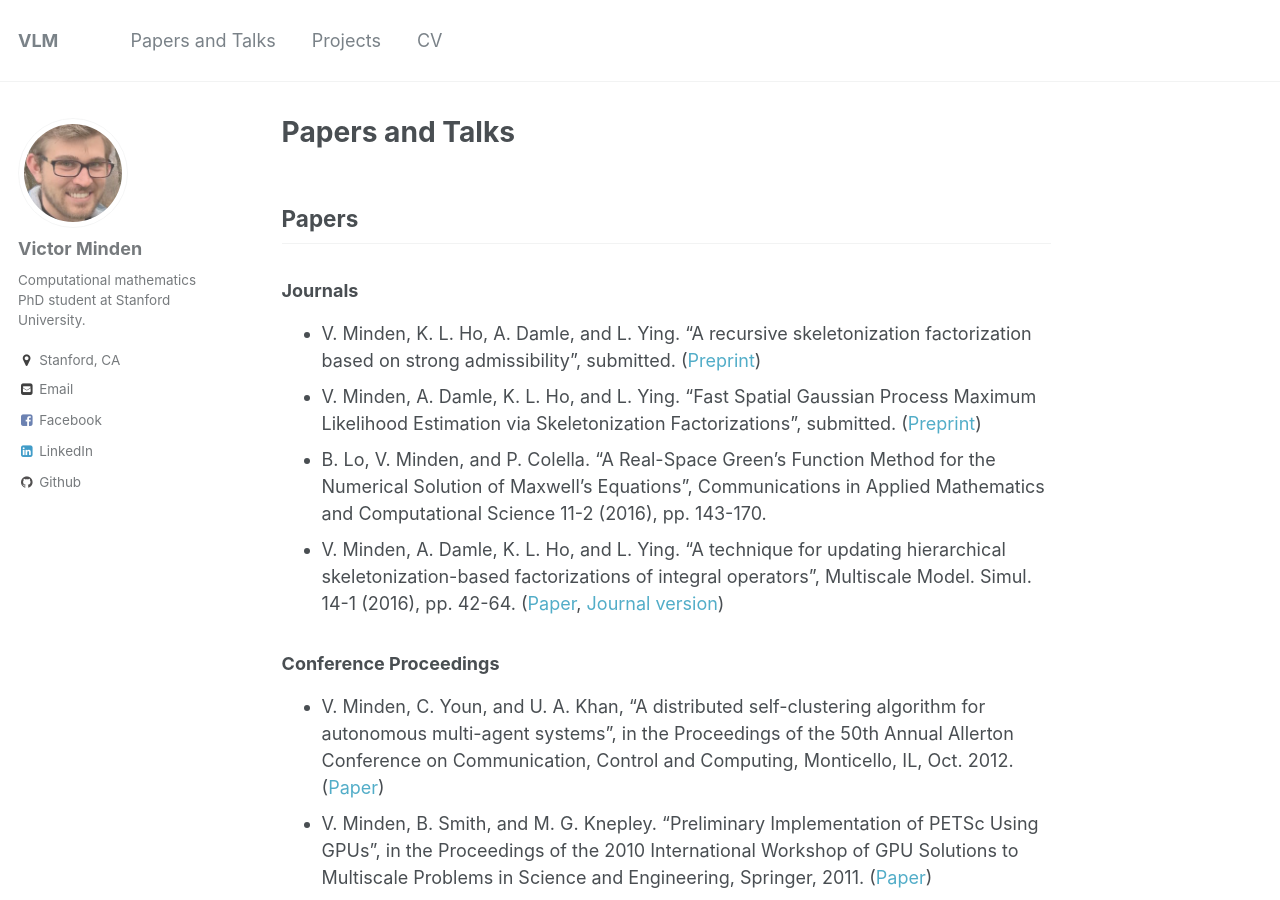
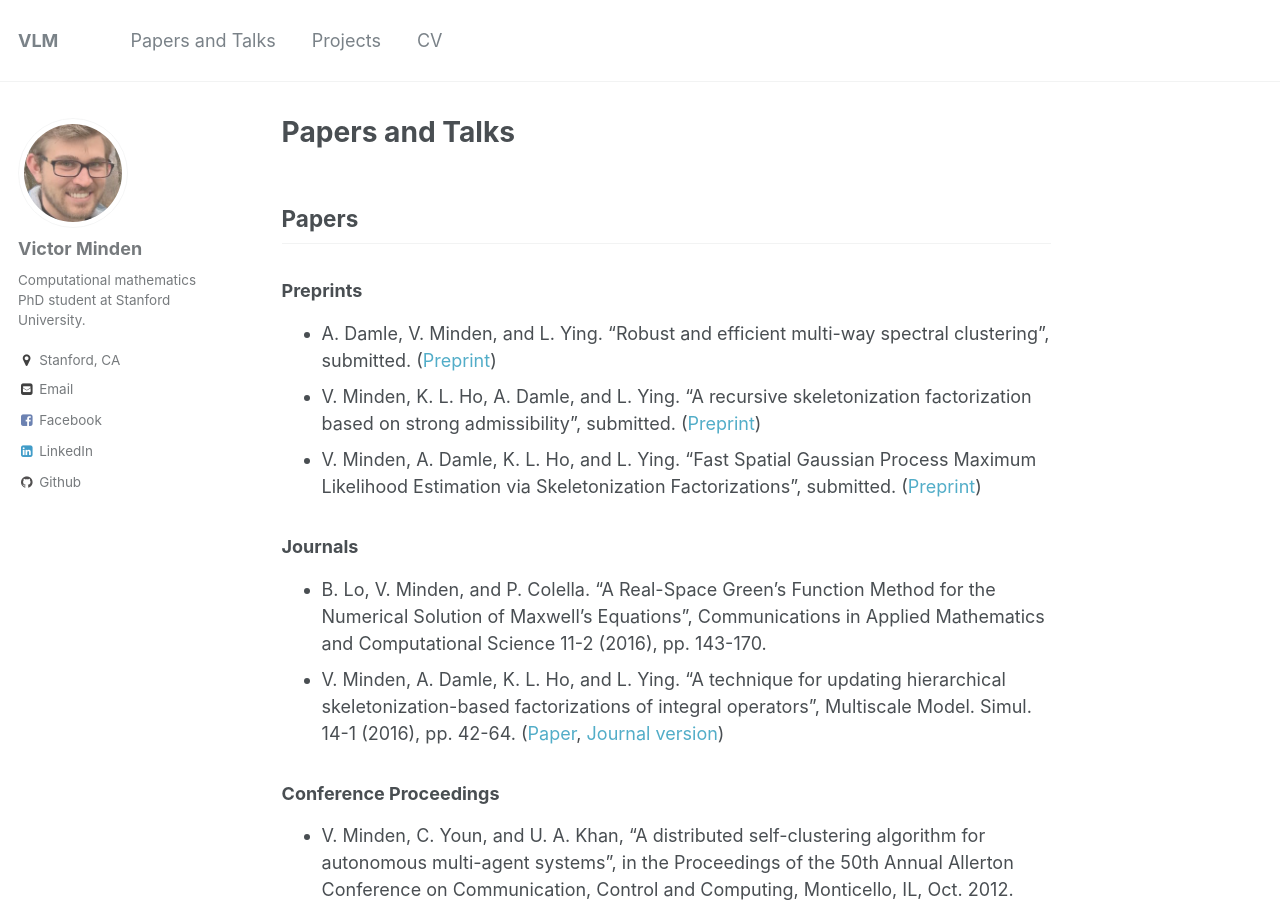
Before and after one commit to victorminden/victorminden.github.io, a Jekyll site: the page built from _pages/papers.md, in a window 1280 px wide and 900 px high. Built offline with Jekyll 4.4.1, drawn with Linux system fonts in a browser that asks for light colours.

Commit message:
add other paper

```diff
--- a/_pages/papers.md
+++ b/_pages/papers.md
@@ -9,9 +9,12 @@ permalink: /papers.html
 
 ## Papers
 
-### Journals
+### Preprints
+- A. Damle, V. Minden, and L. Ying.  "Robust and efficient multi-way spectral clustering", submitted. ([Preprint](https://arxiv.org/abs/1609.08251))
 - V. Minden, K. L. Ho, A. Damle, and L. Ying.  "A recursive skeletonization factorization based on strong admissibility", submitted. ([Preprint](docs/rss.pdf))
 - V. Minden, A. Damle, K. L. Ho, and L. Ying.  "Fast Spatial Gaussian Process Maximum Likelihood Estimation via Skeletonization Factorizations", submitted. ([Preprint](docs/covariance.pdf))
+
+### Journals
 - B. Lo, V. Minden, and P. Colella. "A Real-Space Green's Function Method for the Numerical Solution of Maxwell's Equations", Communications in Applied Mathematics and Computational Science 11-2 (2016), pp. 143-170.
 - V. Minden, A. Damle, K. L. Ho, and L. Ying. "A technique for updating hierarchical skeletonization-based factorizations of integral operators", Multiscale Model. Simul. 14-1 (2016), pp. 42-64. ([Paper](docs/updating.pdf), [Journal version](http://dx.doi.org/10.1137/15M1024500))
 
```
